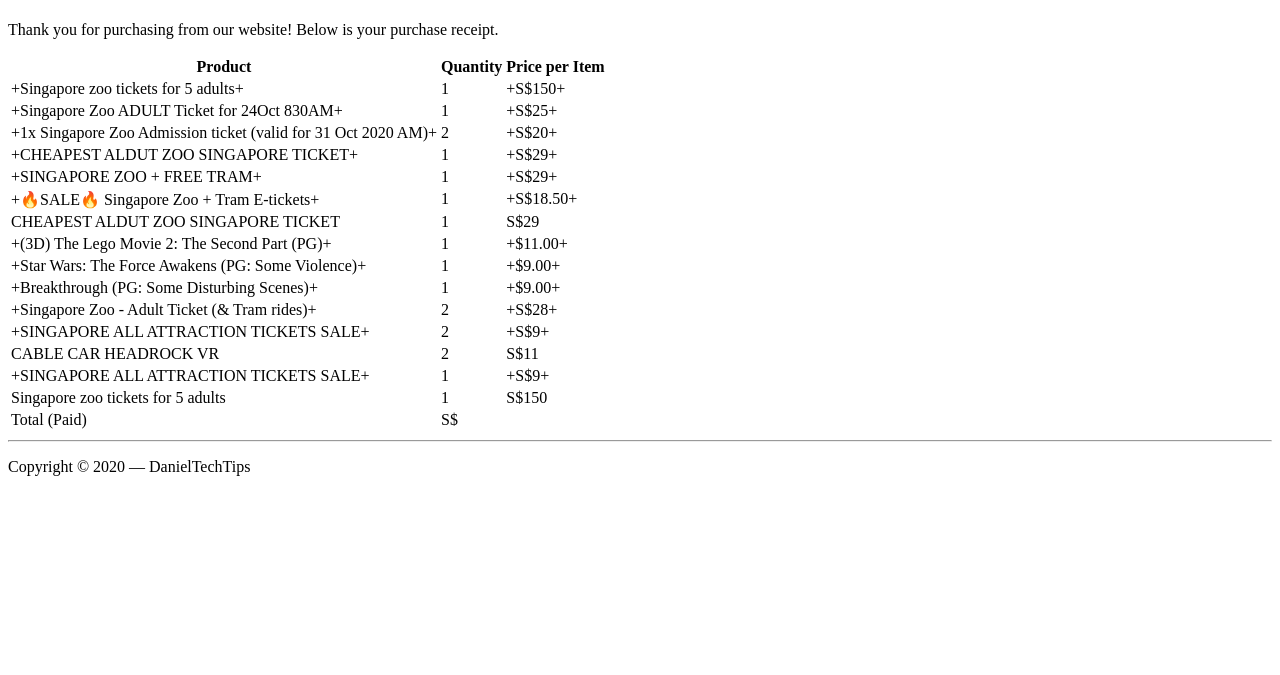
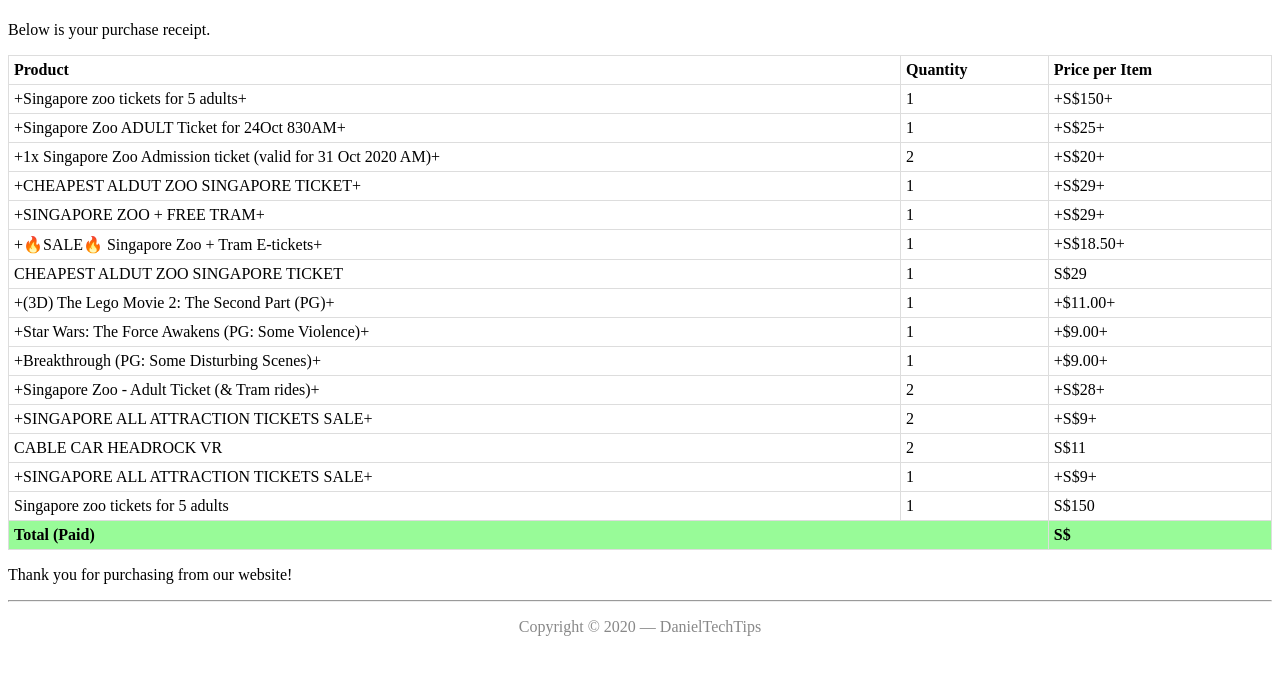
Before and after one commit to gilbert-khonstantine/OnlineTicketApp, a Flask app: template templates/emailReceipt.html in a window 1280 px wide. Shown: the part 46-721 px from the top of the page. Run offline with Flask 2, Linux system fonts and the light colour scheme; the template is opened without the code that fills it: values that come from a table or form of the project are taken from there, others are empty; data comes from the database, SQL or seed files in the repository; both versions use the stored data as it was after the commit.

Commit message:
added styling for email receipt

```diff
--- a/api/send_email.py
+++ b/api/send_email.py
@@ -17,14 +17,15 @@ def send_2fa(user):
 
 def send_receipt(user):
     from app import db, Cart, mail
+    import re
     cart = Cart.query.filter_by(user_id=user.id).all()
 
     total = 0
     for item in cart:
-        total = total + (float(item.cost[2:]) * float(item.quantity))
+        total = total + (float(re.sub('[S$]', '', item.cost)) * float(item.quantity))
 
     total = str("%.2f" % round(total,2))
 
-    msg = Message('2FA', sender = 'danieltechtips2006@gmail.com', recipients = ['danieltechtips2006@gmail.com'])
+    msg = Message('Purchase Receipt', sender = 'danieltechtips2006@gmail.com', recipients = ['danieltechtips2006@gmail.com'])
     msg.html = render_template('emailReceipt.html', name=user.name, cart=cart, total=total)
     mail.send(msg)
--- a/app.py
+++ b/app.py
@@ -608,7 +608,6 @@ def receipt():
         user = User.query.get(userID)
         user_info = UserInfo.query.get(userID)
 
-
         if add_to_history.addHistory(user):
             send_email.send_receipt(user)
             if add_to_history.deleteCart(user):
--- a/templates/emailReceipt.html
+++ b/templates/emailReceipt.html
@@ -3,13 +3,36 @@
 <head>
     <meta charset="UTF-8">
     <meta name="viewport" content="width=device-width, initial-scale=1.0">
+
+    <style>
+        table {
+            border-collapse: collapse;
+            width: 100%;
+        }
+
+        th, td {
+            border: 1px solid #dddddd;
+            padding: 5px;
+            text-align: left;
+        }
+
+        .total {
+            background-color:palegreen;
+            font-weight: bold;
+        }
+
+        .footer {
+	        color: #888;
+            text-align: center;
+        }
+    </style>
 </head>
 <body>
     <div>
         <h2>Hello {{name}}!</h2>
 
         <p>
-            Thank you for purchasing from our website! Below is your purchase receipt.
+            Below is your purchase receipt.
         </p>
 
         <table>
@@ -25,16 +48,19 @@
                     <td>{{ item.cost }}</td>
                 </tr>
             {% endfor %}
-            <tr>
-                <td>Total (Paid)</td>
+            <tr class="total">
+                <td colspan="2">Total (Paid)</td>
                 <td>S$ {{total}}</td>
             </tr>
         </table>
 
+        <p>
+            Thank you for purchasing from our website!
+        </p>
         <hr>
-            <p class="footer">
-                Copyright &copy; 2020 &mdash; DanielTechTips
-            </p>
+        <p class="footer">
+            Copyright &copy; 2020 &mdash; DanielTechTips
+        </p>
     </div>
 </body>
 </html>
--- a/templates/payment.html
+++ b/templates/payment.html
@@ -99,7 +99,7 @@
         </tr>
         {% endfor %}
         <tr class="table-danger">
-            <td class="c2">Total</td>
+            <td colspan="2" class="c2">Total</td>
             <td class="c3">{{total}}</td>
         </tr>
     </table>
```
Also changed, not shown: ticketapp.db.
